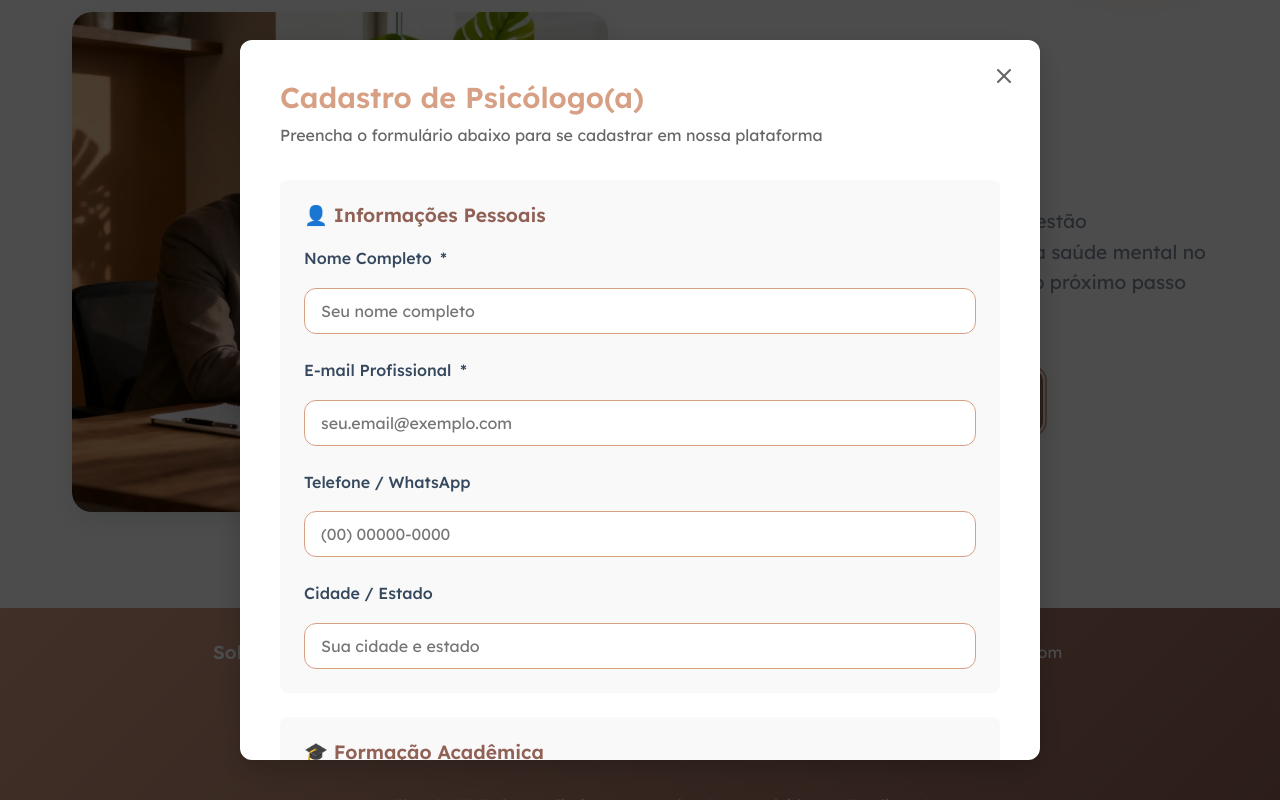
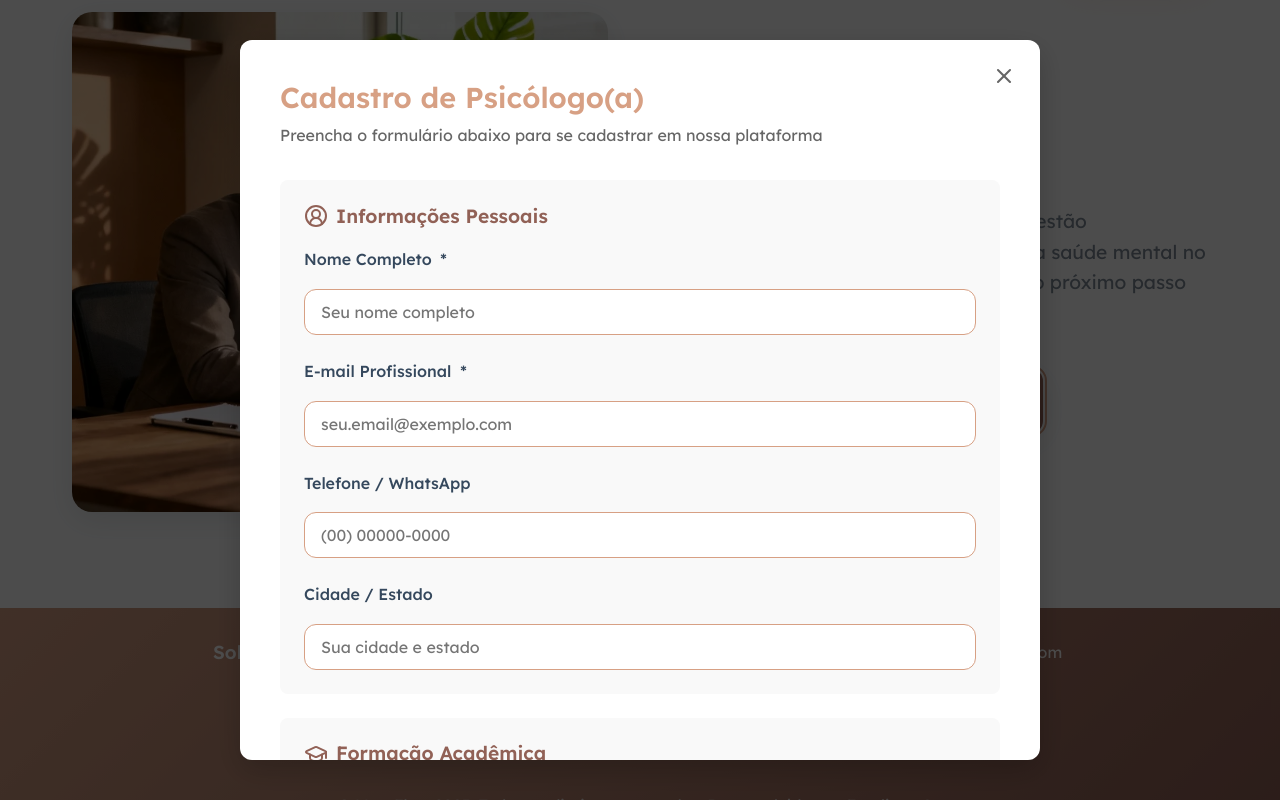
Before and after one commit to Freelings-Co/mentflow, a React (Vite) app: page /especialistas in a window 1280 px wide. Both pictures are taken after a click on the button "Quero Me Cadastrar". Shown: the part 3667-4467 px from the top of the page. Built offline with nearby package versions, Linux system fonts and the light colour scheme; a web font is replaced by a local one.

Commit message:
icons change form page especialistas

```diff
--- a/src/pages/Especialistas.jsx
+++ b/src/pages/Especialistas.jsx
@@ -10,6 +10,8 @@ import {
     DollarSign,
     UserPlus,
     ChevronDown,
+    GraduationCap,
+    BriefcaseBusiness,
     CheckCircle,
     Headset,
     MapPin,
@@ -17,10 +19,14 @@ import {
     Calendar,
     CreditCard,
     BarChart3,
+    Paperclip,
+    MessageSquareMore,
     Megaphone,
+    CircleUserRound,
     ArrowRight,
     X,
-    Upload
+    Upload,
+    CircleUserRoundIcon
 } from 'lucide-react';
 
 import Banner from '../assets/banner-especialistas.webp'
@@ -526,7 +532,7 @@ const Especialistas = () => {
 
                         <form onSubmit={handleSubmit(onSubmit)} className="registration-form">
                             <div className="form-section">
-                        <h3>👤 Informações Pessoais</h3>
+                                <h3><CircleUserRoundIcon size={24} /> Informações Pessoais</h3>
                                 <div className="form-group">
                                     <label htmlFor="fullName">Nome Completo <span className="required">*</span></label>
                                     <input
@@ -579,7 +585,7 @@ const Especialistas = () => {
                             </div>
 
                             <div className="form-section">
-                        <h3>🎓 Formação Acadêmica</h3>
+                                <h3><GraduationCap size={24} />Formação Acadêmica</h3>
                                 <div className="form-group">
                                     <label htmlFor="crp">Número do CRP <span className="required">*</span></label>
                                     <input
@@ -616,7 +622,7 @@ const Especialistas = () => {
                             </div>
 
                             <div className="form-section">
-                        <h3>💼 Experiência Profissional</h3>
+                                <h3><BriefcaseBusiness size={24} />Experiência Profissional</h3>
                                 <div className="form-group">
                                     <label htmlFor="experience">Tempo de atuação na área</label>
                                     <select id="experience" {...register('experience')}>
@@ -651,7 +657,7 @@ const Especialistas = () => {
                             </div>
 
                             <div className="form-section">
-                        <h3>🖥️ Preferências de Atendimento</h3>
+                                <h3><Monitor size={24} />Preferências de Atendimento</h3>
                                 <div className="form-group">
                                     <p className="telemedicine-note">
                                         <strong>Modalidade de Atendimento:</strong> Todas as consultas serão realizadas por telemedicina (vídeo).
@@ -692,7 +698,7 @@ const Especialistas = () => {
                             </div>
 
                             <div className="form-section">
-                        <h3>📎 Documentos</h3>
+                                <h3><Paperclip size={24} />Documentos</h3>
                                 <div className="form-group">
                                     <label htmlFor="crpFile">Upload do CRP ou Carteira Profissional <span className="required">*</span></label>
                                     <div className="file-upload">
@@ -737,7 +743,7 @@ const Especialistas = () => {
                             </div>
 
                             <div className="form-section">
-                        <h3>💬 Mensagem de Apresentação</h3>
+                                <h3><MessageSquareMore size={24} />Mensagem de Apresentação</h3>
                                 <div className="form-group">
                                     <label htmlFor="bio">Conte um pouco sobre você e por que deseja atender pela plataforma</label>
                                     <textarea
```
Lines whose indentation alone changed are shown as unchanged.
